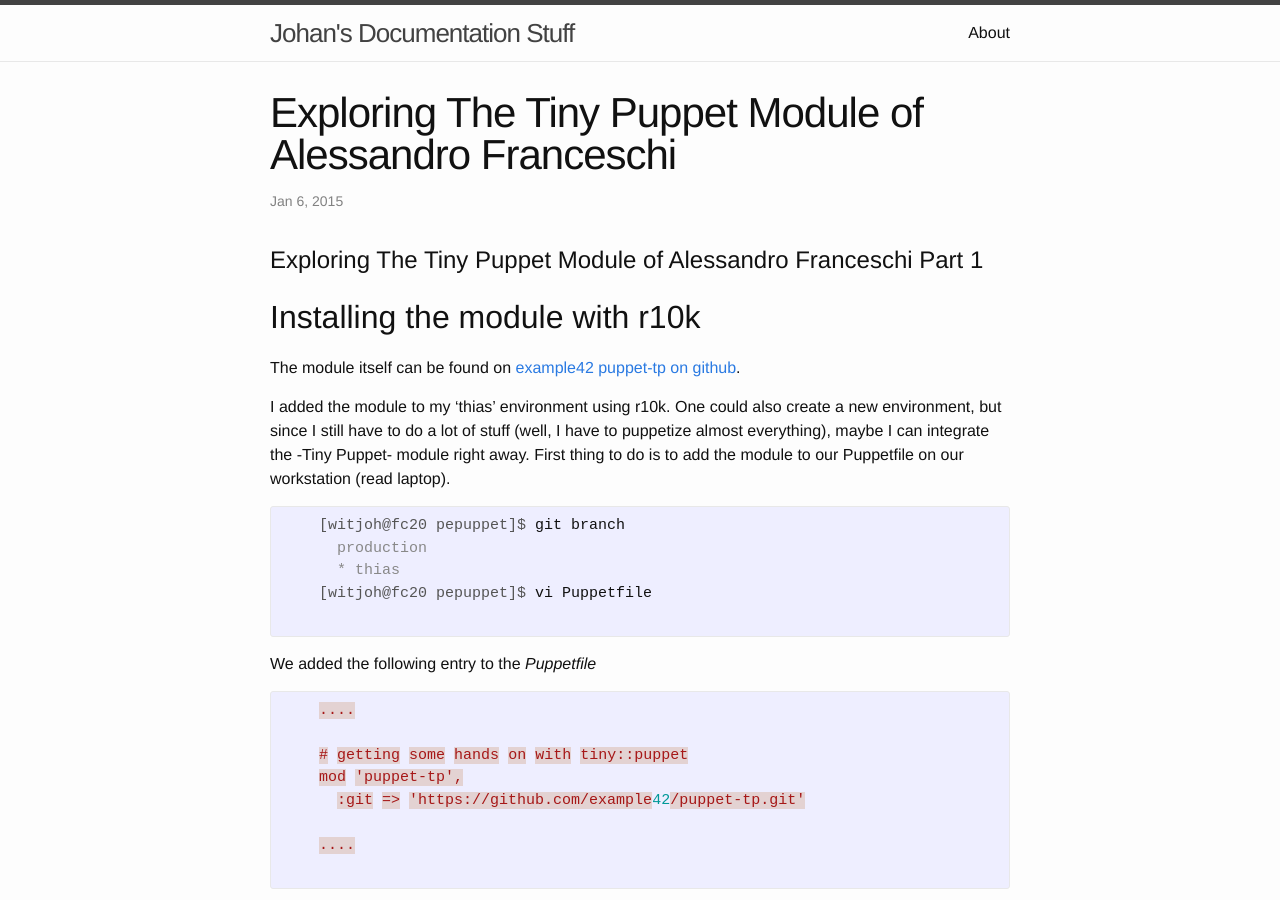
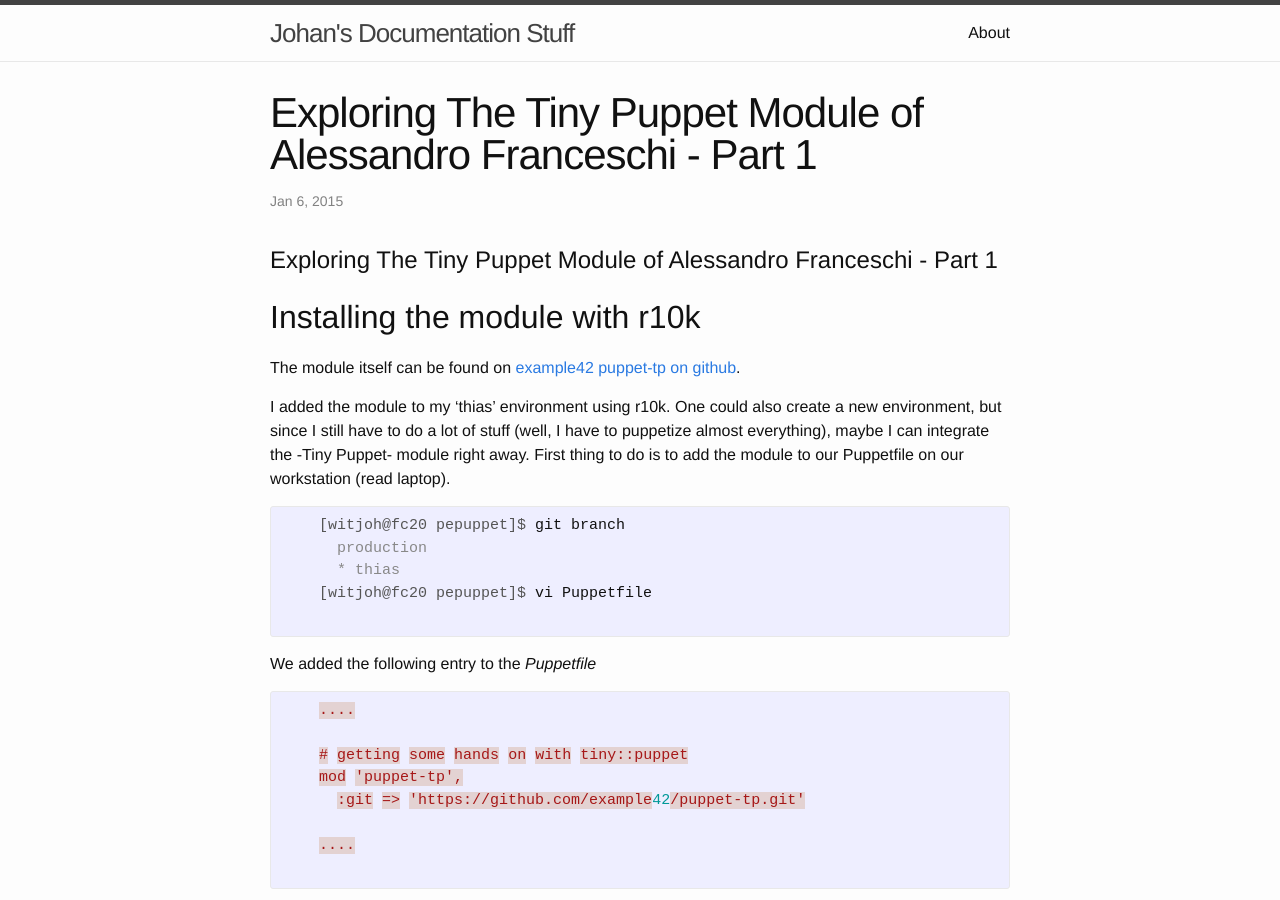
Before and after one commit to witjoh/witjoh.github.io, a Jekyll site: the page built from _posts/2015-01-06-Tiny-puppet.markdown, in a window 1280 px wide and 900 px high. Built offline with Jekyll 4.4.1, drawn with Linux system fonts in a browser that asks for light colours.

Commit message:
feeds did not work properly

```diff
--- a/_config.yml
+++ b/_config.yml
@@ -6,7 +6,7 @@ description: > # this means to ignore newlines until "baseurl:"
   experimenting, hoping I don't loose any data (like my photos).  but therefor we have a backup, don't we ??
   At the moment I'm migrating my old almost dead hardware to something not that old, managed by a Puppet Enterprise server.
 #baseurl:  # the subpath of your site, e.g. /blog/
-#url: "http://johan.koewacht.net" # the base hostname & protocol for your site
+url: "http://johan.koewacht.net" # the base hostname & protocol for your site
 #twitter_username:
 github_username:  witjoh
 
--- a/_posts/2014-12-26-Hypervisor-under-puppet_control.markdown
+++ b/_posts/2014-12-26-Hypervisor-under-puppet_control.markdown
@@ -1,6 +1,6 @@
 ---
 layout: post
-title:  "Bringing the dl380 (hypervisor) under puppets control"
+title:  "Bringing the dl380 (hypervisor) under puppets control - Part 1"
 date:   2014-12-26 20:47:00
 categories: puppet
 tags:
--- a/_posts/2015-01-06-Tiny-puppet.markdown
+++ b/_posts/2015-01-06-Tiny-puppet.markdown
@@ -1,6 +1,6 @@
 ---
 layout: post
-title:  "Exploring The Tiny Puppet Module of Alessandro Franceschi"
+title:  "Exploring The Tiny Puppet Module of Alessandro Franceschi - Part 1 "
 date:   2015-01-06 13:23:00
 categories: puppet
 tags:
@@ -8,7 +8,7 @@ tags:
   - puppet
   - forge
 ---
-Exploring The Tiny Puppet Module of Alessandro Franceschi Part 1
+Exploring The Tiny Puppet Module of Alessandro Franceschi - Part 1
 ================================================================
 
 Installing the module with r10k
```
